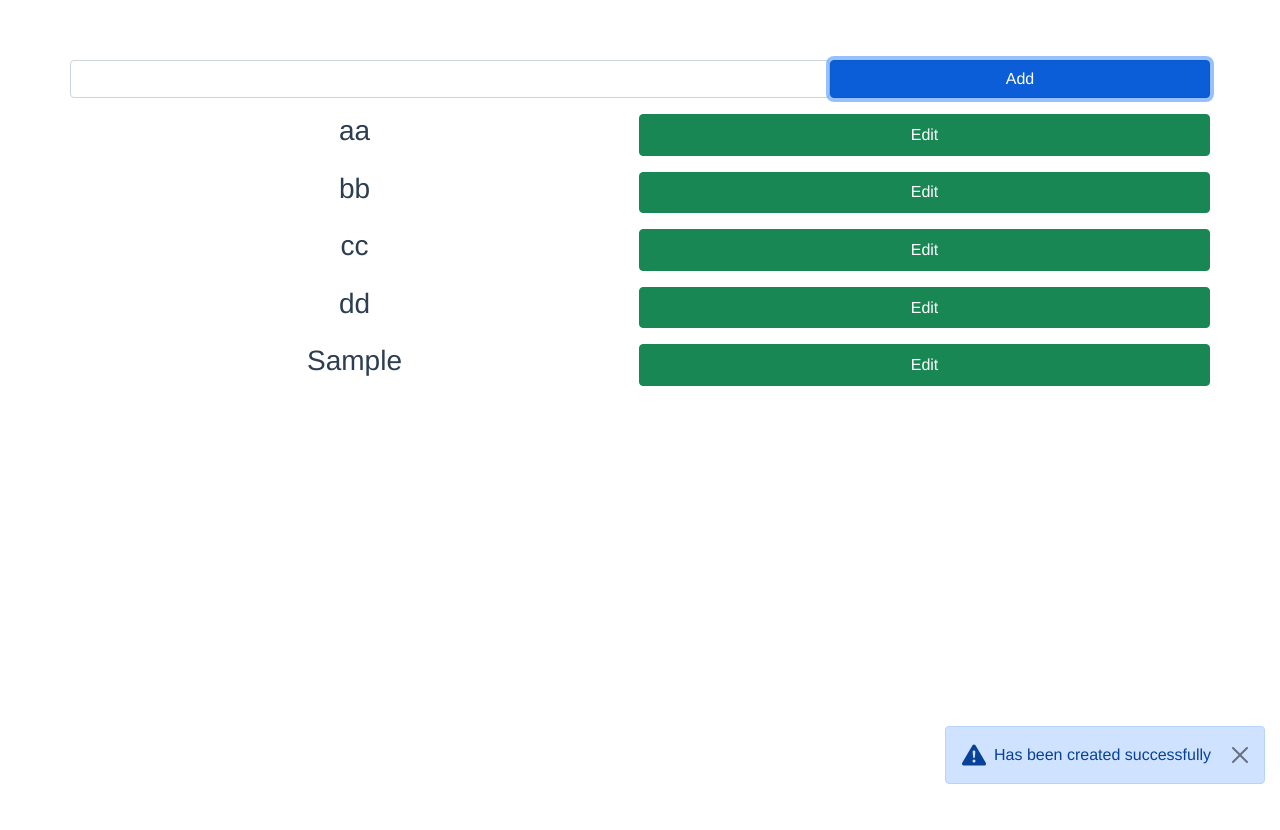
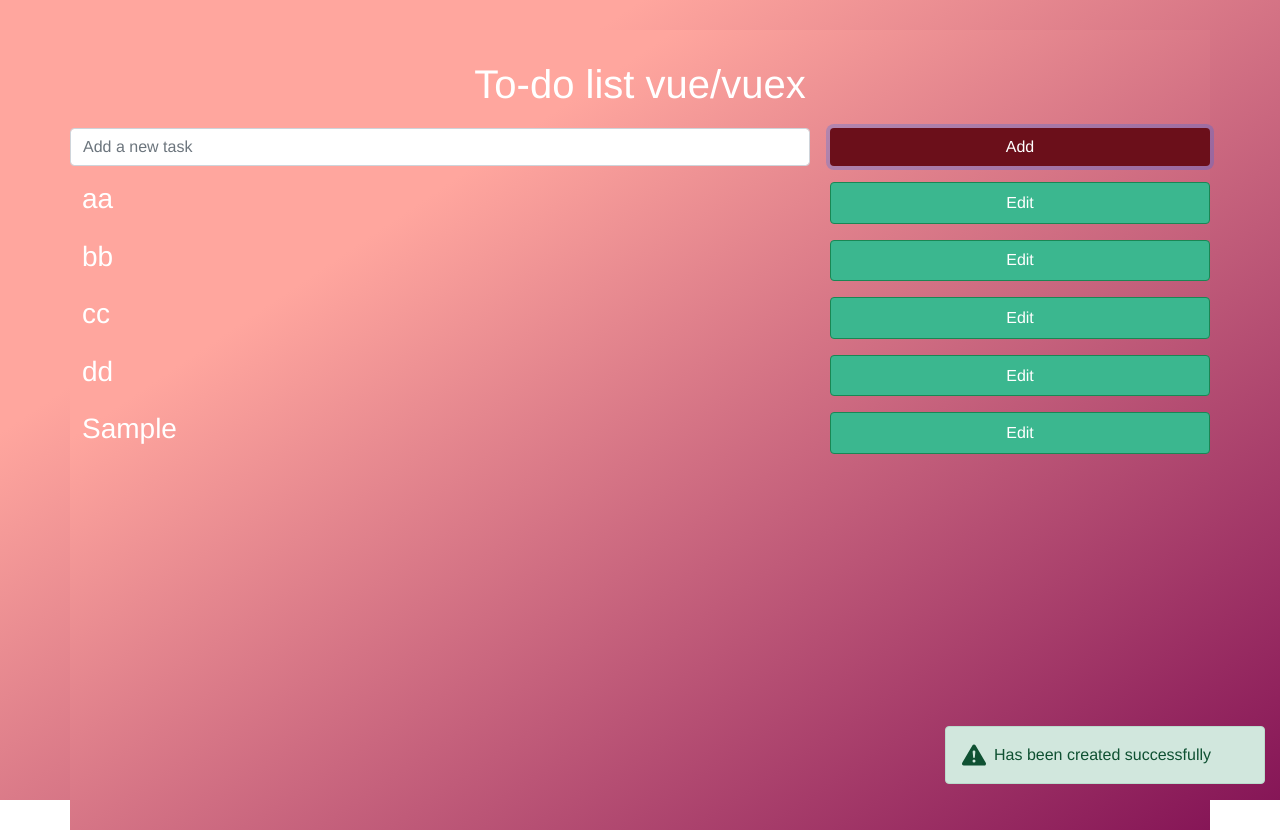
Before and after one commit to rcellas/vuex-app, a Vue app: page / in a window 1280 px wide. Both pictures are taken after typing "Sample" into the empty fields and a click on the button "Add". Before the commit the page ends 800 px from the top, so only its background shows below. Built offline with nearby package versions, Linux system fonts and the light colour scheme.

Commit message:
changes organitation and change colors app

```diff
--- a/package.json
+++ b/package.json
@@ -9,6 +9,7 @@
   },
   "dependencies": {
     "bootstrap": "^5.0.1",
+    "bootstrap-icons": "^1.5.0",
     "core-js": "^3.6.5",
     "uuid": "^8.3.2",
     "vue": "^3.0.0",
--- a/src/App.vue
+++ b/src/App.vue
@@ -1,16 +1,16 @@
 <template>
   <div id="app" class="container">
-    <TodoInput/>
-    <TodoList/>
-    <NotificationList/>
-
+    <h1 class="title-app">To-do list vue/vuex</h1>
+      <TodoInput/>
+      <TodoList/>
+      <NotificationList/>
   </div>
 </template>
 
 <script>
-import TodoInput from './components/TodoInput.vue'
-import TodoList from './components/TodoList.vue'
-import NotificationList from './components//NotificationList.vue';
+import TodoInput from './components/Todo/TodoInput.vue'
+import TodoList from './components/Todo/TodoList.vue'
+import NotificationList from './components/Notifications/NotificationList.vue';
 
 
 export default {
@@ -29,7 +29,19 @@ export default {
   -webkit-font-smoothing: antialiased;
   -moz-osx-font-smoothing: grayscale;
   text-align: center;
-  color: #2c3e50;
-  margin-top: 60px;
+  color: #fff;
+  /* background-color: #861657; */
+  background-image: linear-gradient(326deg, #861657 0%, #ffa69e 74%);
+  padding-top: 30px;
+  height: 100vh;
+}
+
+#app .title-app{
+  margin-bottom: 20px;
+}
+
+#app .content-app{
+  background-color: #f6f6f6;
+background-image: linear-gradient(315deg, #f6f6f6 0%, #e9e9e9 74%);
 }
 </style>
--- a/src/components/NotificationMessage.vue
+++ b/src/components/Notifications/NotificationMessage.vue
@@ -1,6 +1,6 @@
 <template>
   <div
-    class="alert alert-primary d-flex align-items-center alert-dismissible fade show"
+    class="alert alert-success d-flex align-items-center alert-dismissible fade show"
     :class="{ show: show }"
     role="alert"
   >
@@ -21,12 +21,6 @@
     <div>
       {{ notification.msg }}
     </div>
-    <button
-      type="button"
-      class="btn-close"
-      data-bs-dismiss="alert"
-      aria-label="Close"
-    ></button>
   </div>
 </template>
 
--- a/src/components/TodoInput.vue
+++ b/src/components/Todo/TodoInput.vue
@@ -1,8 +1,8 @@
 <template>
   <div>
       <div class="row">
-        <input @change="todoTextChange" v-bind:value="todoText" class=" col-md form-control" type="text">
-        <button @click="addTodoInput" class="btn btn-primary col-md-4">Add</button>
+        <input @change="todoTextChange" v-bind:value="todoText" class=" col-lg form-control input-create" type="text" placeholder="Add a new task">
+        <button @click="addTodoInput" class="btn btn-color col-lg-4">Add</button>
       </div>
   </div>
 </template>
@@ -35,4 +35,11 @@ export default {
 </script>
 
 <style>
+    .form-control{
+        margin-right: 20px;
+    }
+    .btn-color{
+        background: #6b0f1a !important;
+        color: #fff !important;
+    }
 </style>
--- a/src/components/TodoItem.vue
+++ b/src/components/Todo/TodoItem.vue
@@ -1,9 +1,9 @@
 <template>
     <div>
         <div class="row my-3 justify-content-between">
-            <h3 v-if="!editing" class="col-md">{{todo.title}}</h3>
+            <h3 v-if="!editing" class="col-lg-auto">{{todo.title}}</h3>
             <input v-bind:value="todoText" @change="todoTextChange" v-else type="text" class=" col-md form-control">
-            <button @click="updateTodoI(todo)" class=" col-md btn btn-success">{{editing? 'Update': 'Edit'}}</button>
+            <button @click="updateTodoI(todo)" class=" col-lg-4 btn btn-success">{{editing? 'Update': 'Edit'}}</button>
         </div>
     </div>
 </template>
@@ -24,7 +24,7 @@ export default {
     methods:{
         ...mapActions(['updateTodo']),
         todoTextChange(e){
-            this.todoText =e.target.value
+            this.todoText = e.target.value
         },
         updateTodoI(todo){
             this.editing = this.editing === true ? false : true;
@@ -40,12 +40,4 @@ export default {
 </script>
 
 <style>
-/* #app {
-  font-family: Avenir, Helvetica, Arial, sans-serif;
-  -webkit-font-smoothing: antialiased;
-  -moz-osx-font-smoothing: grayscale;
-  text-align: center;
-  color: #2c3e50;
-  margin-top: 60px;
-} */
 </style>
--- a/src/components/TodoList.vue
+++ b/src/components/Todo/TodoList.vue
@@ -22,12 +22,7 @@ export default {
 </script>
 
 <style>
-/* #app {
-  font-family: Avenir, Helvetica, Arial, sans-serif;
-  -webkit-font-smoothing: antialiased;
-  -moz-osx-font-smoothing: grayscale;
-  text-align: center;
-  color: #2c3e50;
-  margin-top: 60px;
-} */
+.btn-success{
+  background: #3bb78f !important;
+}
 </style>
```
Also changed, not shown: src/components/Notifications/NotificationList.vue (renamed from src/components/NotificationList.vue), 1 other file (tests, documents, lock files or other folders).
